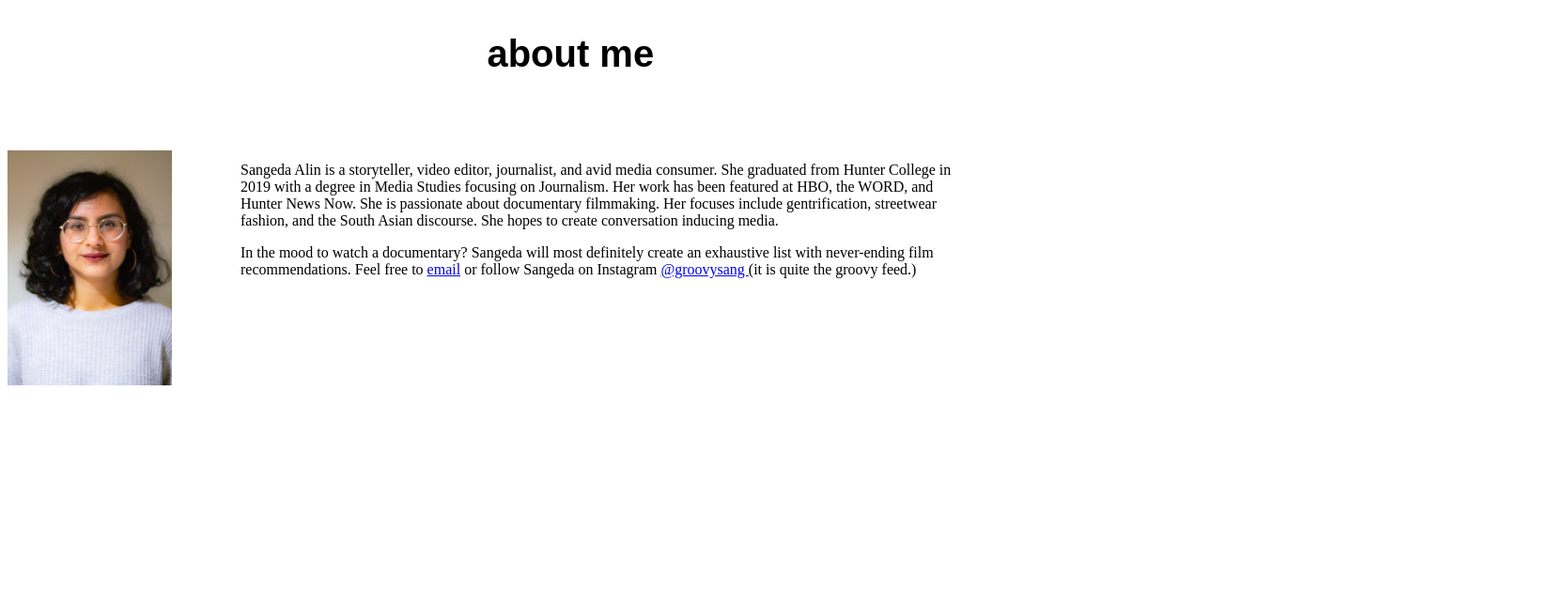
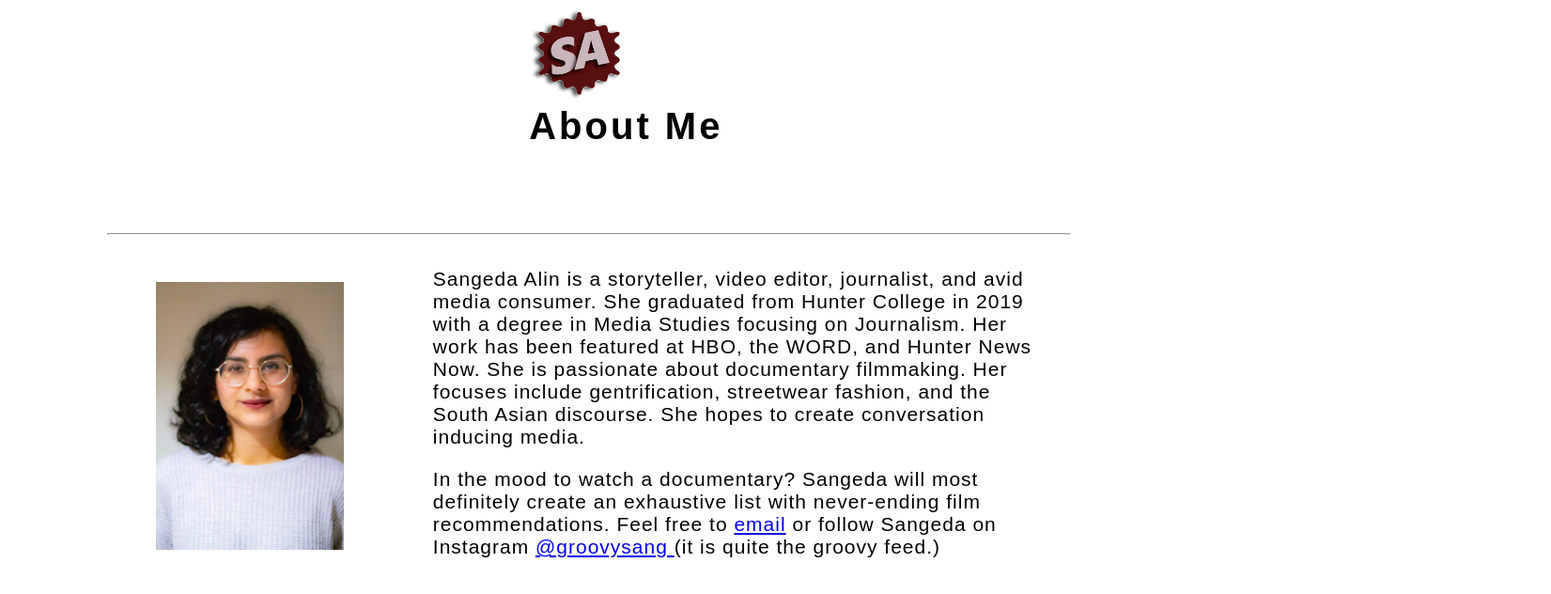
Before and after one commit to elzzle/sangeda-alin, a plain HTML site: page about.html in a window 1280 px wide. Shown: the whole page at 94% size, 1651 px wide, since content can reach past the window. Drawn offline with Linux system fonts and the light colour scheme; a web font is replaced by a local one.

Commit message:
Styled about page, fixed up placement a little in video page

```diff
--- a/about.html
+++ b/about.html
@@ -4,13 +4,17 @@
         <link rel="stylesheet" href="https://use.typekit.net/awp8son.css">
         <link rel="stylesheet" href="styles.css">
         <div class="about-me">
-            <h1>about me</h1>
+            <a href="index.html">
+                <img src="images/LogoAttempt.png" width="100" height="100">
+            </a>
+            <h1>About Me</h1>
         </div>
         <div class="about-img">
-            <img src="images/headshot.jpeg" width="175" height="250">
+            <img src="images/headshot.jpeg" width="200" height="285">
         </div>
     </head>
     <body>
+        <div id="about-hr"><hr></div>
         <div id="about-paragraph">
             <p id="about-p">
 
--- a/styles.css
+++ b/styles.css
@@ -37,15 +37,23 @@ hr{
     transition: .4s ease;
 }
 
+.about-me{
+    position: absolute;
+    top:1%;
+    left: 44%;
+    width: 20%;
+}
+
 .about-me h1{
-    font-family: eds-market-bold-script, sans-serif;
+    font-family: league-gothic, sans-serif;
+    letter-spacing: 3px;
     font-size: 40px;
-    left: 40.5%;
-    position: absolute;
+    margin: 0;
 }
 
 .about-img {
-    top:20%;
+    top:37.5%;
+    left: 13%;
     position: absolute;
 }
 
@@ -92,9 +100,15 @@ hr{
 
 #about-paragraph{
     position: absolute;
-    top:19%;
-    left:20%;
-    width: 60%;
+    top:33%;
+    left:36%;
+    width: 50%;
+}
+
+#about-paragraph p{
+    font-family: forma-djr-banner, sans-serif;
+    font-size: 21px;
+    letter-spacing: 1px;
 }
 
 #about-p{
@@ -102,6 +116,14 @@ hr{
     font-size: 20px;
     font-weight: 400;
     font-style: normal;
+}
+
+#about-hr{
+    position: absolute;
+    width: 160%;
+    top:30%;
+    left: -31%;
+
 }
 
 #hr-div{
@@ -113,8 +135,13 @@ hr{
 
 .portfolio-header{
     position: absolute;
-    left: 40%;
+    left: 40.6%;
     text-align: center;
+}
+
+#portfolio-img{
+    position: relative;
+    left: -6%;
 }
 
 .portfolio-header h1{
@@ -127,7 +154,7 @@ hr{
 #vimeo-link{
     position: absolute;
     text-align: center;
-    left: 19%;
+    left: 23%;
     top: 50%;
 }
 
@@ -152,7 +179,7 @@ hr{
 #youtube-link{
     position: absolute;
     text-align: center;
-    left: 59%;
+    left: 62%;
     top: 50%;
 }
 
```
Also changed, not shown: videowork.html (+1 -1 lines).
